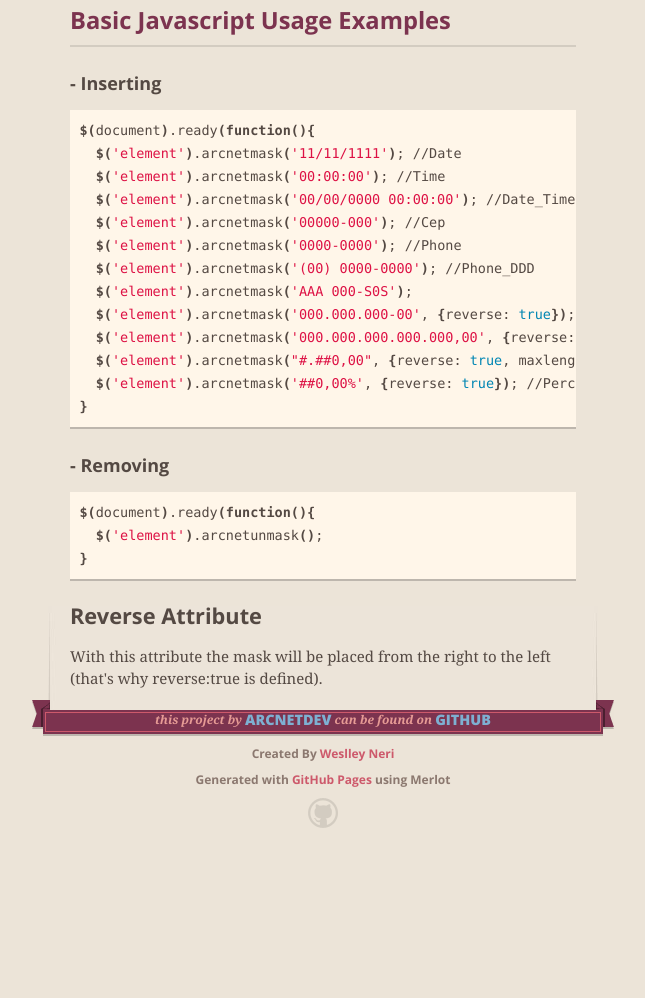
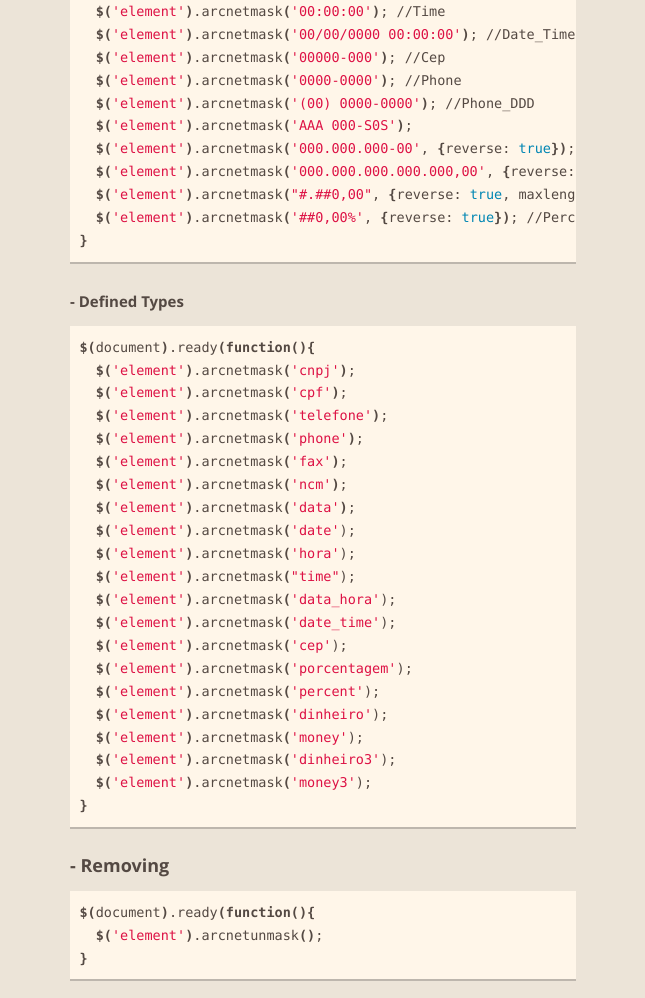
Before and after one commit to arcnetdev/Arcnet-Simple-Mask, a plain HTML site: page index.html in a window 1280 px wide. Shown: the part 3949-4947 px from the top of the page, without its empty margins (317-962 px from the left). Before the commit the page ends 4817 px from the top, so only its background shows below. Drawn offline with Linux system fonts and the light colour scheme.

Commit message:
some features in kjs insert

```diff
--- a/index.html
+++ b/index.html
@@ -67,8 +67,7 @@
                   <input type="text" name="field-name" data-inputmask="##-####-###" class="form-control"/>
                   <div class="highlight highlight-bash">
                   <pre>
-&lt;input <span class="nb">type</span><span class="o">=</span><span class="s2">"text"</span> data-inputmask<span class="o">=</span><span class="s2">"###-####-###"</span> /&gt;
-                  </pre>
+&lt;input <span class="nb">type</span><span class="o">=</span><span class="s2">"text"</span> data-inputmask<span class="o">=</span><span class="s2">"###-####-###"</span> /&gt;</pre>
                   </div>
               </div>
           </div>
@@ -80,8 +79,7 @@
                   <div class="highlight highlight-bash">
                       <pre>
 &lt;input <span class="nb">type</span><span class="o">=</span><span class="s2">"text"</span> data-inputmask<span class="o">=</span><span class="s2">"celular"</span> /&gt;
-&lt;input <span class="nb">type</span><span class="o">=</span><span class="s2">"text"</span> data-inputmask<span class="o">=</span><span class="s2">"cellphone"</span> /&gt;
-                      </pre>
+&lt;input <span class="nb">type</span><span class="o">=</span><span class="s2">"text"</span> data-inputmask<span class="o">=</span><span class="s2">"cellphone"</span> /&gt;</pre>
                   </div>
               </div>
           </div>
@@ -93,8 +91,7 @@
                   <input type="text" data-inputmask="cnpj" class="form-control"/>
                   <div class="highlight highlight-bash">
                       <pre>
-&lt;input <span class="nb">type</span><span class="o">=</span><span class="s2">"text"</span> data-inputmask<span class="o">=</span><span class="s2">"cnpj"</span>/&gt;
-                      </pre>
+&lt;input <span class="nb">type</span><span class="o">=</span><span class="s2">"text"</span> data-inputmask<span class="o">=</span><span class="s2">"cnpj"</span>/&gt;</pre>
                   </div>
               </div>
           </div>
@@ -105,8 +102,7 @@
                   <input type="text" data-inputmask="cpf" class="form-control"/>
                   <div class="highlight highlight-bash">
                       <pre>
-&lt;input <span class="nb">type</span><span class="o">=</span><span class="s2">"text"</span> data-inputmask<span class="o">=</span><span class="s2">"cpf"</span>/&gt;
-                      </pre>
+&lt;input <span class="nb">type</span><span class="o">=</span><span class="s2">"text"</span> data-inputmask<span class="o">=</span><span class="s2">"cpf"</span>/&gt;</pre>
                   </div>
               </div>
           </div>
@@ -118,8 +114,7 @@
                   <div class="highlight highlight-bash">
                       <pre>
 &lt;input <span class="nb">type</span><span class="o">=</span><span class="s2">"text"</span> data-inputmask<span class="o">=</span><span class="s2">"phone"</span>/&gt;
-&lt;input <span class="nb">type</span><span class="o">=</span><span class="s2">"text"</span> data-inputmask<span class="o">=</span><span class="s2">"telefone"</span>/&gt;
-                      </pre>
+&lt;input <span class="nb">type</span><span class="o">=</span><span class="s2">"text"</span> data-inputmask<span class="o">=</span><span class="s2">"telefone"</span>/&gt;</pre>
                   </div>
               </div>
           </div>
@@ -130,8 +125,7 @@
                   <input type="text" data-inputmask="fax" class="form-control"/>
                   <div class="highlight highlight-bash">
                       <pre>
-&lt;input <span class="nb">type</span><span class="o">=</span><span class="s2">"text"</span> data-inputmask<span class="o">=</span><span class="s2">"fax"</span>/&gt;
-                      </pre>
+&lt;input <span class="nb">type</span><span class="o">=</span><span class="s2">"text"</span> data-inputmask<span class="o">=</span><span class="s2">"fax"</span>/&gt;</pre>
                   </div>
               </div>
           </div>
@@ -142,8 +136,7 @@
                   <input type="text" data-inputmask="ncm" class="form-control"/>
                   <div class="highlight highlight-bash">
                       <pre>
-&lt;input <span class="nb">type</span><span class="o">=</span><span class="s2">"text"</span> data-inputmask<span class="o">=</span><span class="s2">"ncm"</span>/&gt;
-                      </pre>
+&lt;input <span class="nb">type</span><span class="o">=</span><span class="s2">"text"</span> data-inputmask<span class="o">=</span><span class="s2">"ncm"</span>/&gt;</pre>
                   </div>
               </div>
           </div>
@@ -156,8 +149,7 @@
                       <pre>
 &lt;input <span class="nb">type</span><span class="o">=</span><span class="s2">"text"</span> data-inputmask<span class="o">=</span><span class="s2">"dinheiro"</span>/&gt;
 &lt;input <span class="nb">type</span><span class="o">=</span><span class="s2">"text"</span> data-inputmask<span class="o">=</span><span class="s2">"money"</span>/&gt;
-<small>(Not real time typing)</small>
-                      </pre>
+<small>(Not real time typing)</small></pre>
                       </div>
                   </div>
               </div>
@@ -171,8 +163,7 @@
                       <pre>
 &lt;input <span class="nb">type</span><span class="o">=</span><span class="s2">"text"</span> data-inputmask<span class="o">=</span><span class="s2">"dinheiro3"</span>/&gt;
 &lt;input <span class="nb">type</span><span class="o">=</span><span class="s2">"text"</span> data-inputmask<span class="o">=</span><span class="s2">"money3"</span>/&gt;
-<small>(Real time typing)</small>
-                      </pre>
+<small>(Real time typing)</small></pre>
                       </div>
                   </div>
               </div>
@@ -185,8 +176,7 @@
                       <div class="highlight highlight-bash">
                       <pre>
 &lt;input <span class="nb">type</span><span class="o">=</span><span class="s2">"text"</span> data-inputmask<span class="o">=</span><span class="s2">"date"</span>/&gt;
-&lt;input <span class="nb">type</span><span class="o">=</span><span class="s2">"text"</span> data-inputmask<span class="o">=</span><span class="s2">"data"</span>/&gt;
-                      </pre>
+&lt;input <span class="nb">type</span><span class="o">=</span><span class="s2">"text"</span> data-inputmask<span class="o">=</span><span class="s2">"data"</span>/&gt;</pre>
                       </div>
                   </div>
               </div>
@@ -198,8 +188,7 @@
                       <div class="highlight highlight-bash">
                       <pre>
 &lt;input <span class="nb">type</span><span class="o">=</span><span class="s2">"text"</span> data-inputmask<span class="o">=</span><span class="s2">"time"</span>/&gt;
-&lt;input <span class="nb">type</span><span class="o">=</span><span class="s2">"text"</span> data-inputmask<span class="o">=</span><span class="s2">"tempo"</span>/&gt;
-                      </pre>
+&lt;input <span class="nb">type</span><span class="o">=</span><span class="s2">"text"</span> data-inputmask<span class="o">=</span><span class="s2">"tempo"</span>/&gt;</pre>
                       </div>
                   </div>
               </div>
@@ -211,8 +200,7 @@
                       <div class="highlight highlight-bash">
                       <pre>
 &lt;input <span class="nb">type</span><span class="o">=</span><span class="s2">"text"</span> data-inputmask<span class="o">=</span><span class="s2">"date_time"</span>/&gt;
-&lt;input <span class="nb">type</span><span class="o">=</span><span class="s2">"text"</span> data-inputmask<span class="o">=</span><span class="s2">"data_hora"</span>/&gt;
-                      </pre>
+&lt;input <span class="nb">type</span><span class="o">=</span><span class="s2">"text"</span> data-inputmask<span class="o">=</span><span class="s2">"data_hora"</span>/&gt;</pre>
                       </div>
                   </div>
               </div>
@@ -223,8 +211,7 @@
                       <input type="text" data-inputmask="cep" class="form-control"/>
                       <div class="highlight highlight-bash">
                       <pre>
-&lt;input <span class="nb">type</span><span class="o">=</span><span class="s2">"text"</span> data-inputmask<span class="o">=</span><span class="s2">"cep"</span>/&gt;
-                      </pre>
+&lt;input <span class="nb">type</span><span class="o">=</span><span class="s2">"text"</span> data-inputmask<span class="o">=</span><span class="s2">"cep"</span>/&gt;</pre>
                       </div>
                   </div>
               </div>
@@ -236,8 +223,7 @@
                       <div class="highlight highlight-bash">
                       <pre>
 &lt;input <span class="nb">type</span><span class="o">=</span><span class="s2">"text"</span> data-inputmask<span class="o">=</span><span class="s2">"percent"</span>/&gt;
-&lt;input <span class="nb">type</span><span class="o">=</span><span class="s2">"text"</span> data-inputmask<span class="o">=</span><span class="s2">"porcentagem"</span>/&gt;
-                      </pre>
+&lt;input <span class="nb">type</span><span class="o">=</span><span class="s2">"text"</span> data-inputmask<span class="o">=</span><span class="s2">"porcentagem"</span>/&gt;</pre>
                       </div>
                   </div>
               </div>
@@ -254,8 +240,7 @@
                       <pre>
 &lt;input <span class="nb">type</span><span class="o">=</span><span class="s2">"text"</span> data-inputmask-restrict<span class="o">=</span><span class="s2">"numbers"</span>/&gt;
 &lt;input <span class="nb">type</span><span class="o">=</span><span class="s2">"text"</span> data-inputmask-restrict<span class="o">=</span><span class="s2">"numeros"</span>/&gt;
-<small>Receives only numbers.</small>
-                      </pre>
+<small>Receives only numbers.</small></pre>
                       </div>
                   </div>
               </div>
@@ -268,8 +253,7 @@
                       <pre>
 &lt;input <span class="nb">type</span><span class="o">=</span><span class="s2">"text"</span> data-inputmask-restrict<span class="o">=</span><span class="s2">"letters"</span>/&gt;
 &lt;input <span class="nb">type</span><span class="o">=</span><span class="s2">"text"</span> data-inputmask-restrict<span class="o">=</span><span class="s2">"letras"</span>/&gt;
-<small>Receives only letters.</small>
-                      </pre>
+<small>Receives only letters.</small></pre>
                       </div>
                   </div>
               </div>
@@ -282,8 +266,7 @@
                       <pre>
 &lt;input <span class="nb">type</span><span class="o">=</span><span class="s2">"text"</span> data-inputmask-restrict<span class="o">=</span><span class="s2">"alphanumeric"</span>/&gt;
 &lt;input <span class="nb">type</span><span class="o">=</span><span class="s2">"text"</span> data-inputmask-restrict<span class="o">=</span><span class="s2">"alfanumerico"</span>/&gt;
-<small>Receives only alphanumeric.</small>
-                      </pre>
+<small>Receives only alphanumeric.</small></pre>
                       </div>
                   </div>
               </div>
@@ -295,13 +278,24 @@
                       <div class="highlight highlight-bash">
                       <pre>
 &lt;input <span class="nb">type</span><span class="o">=</span><span class="s2">"text"</span> data-inputmask-restrictwords<span class="o">=</span><span class="s2">"qwerty"</span>/&gt;
-<small>Restricts the words in the parameter.</small>
-                      </pre>
+<small>Restricts the words in the parameter.</small></pre>
                       </div>
                   </div>
               </div>
 
         </form>
+
+
+<div class="highlight highlight-bash"><pre><span class="k">$(</span>document<span class="k">)</span>.ready<span class="o">(</span><span class="k">function</span><span class="o">(){</span>
+  <span class="k">$(</span><span class="s1">'element'</span><span class="k">)</span>.arcnetmaskrestricts<span class="o">(</span><span class="s1">'numbers'</span><span class="o">)</span><span class="p">;</span>
+  <span class="k">$(</span><span class="s1">'element'</span><span class="k">)</span>.arcnetmaskrestricts<span class="o">(</span><span class="s1">'numeros'</span><span class="o">)</span><span class="p">;</span>
+  <span class="k">$(</span><span class="s1">'element'</span><span class="k">)</span>.arcnetmaskrestricts<span class="o">(</span><span class="s1">'letters'</span><span class="o">)</span><span class="p">;</span>
+  <span class="k">$(</span><span class="s1">'element'</span><span class="k">)</span>.arcnetmaskrestricts<span class="o">(</span><span class="s1">'letras'</span><span class="o">)</span><span class="p">;</span>
+  <span class="k">$(</span><span class="s1">'element'</span><span class="k">)</span>.arcnetmaskrestricts<span class="o">(</span><span class="s1">'alphanumeric'</span><span class="o">)</span><span class="p">;</span>
+  <span class="k">$(</span><span class="s1">'element'</span><span class="k">)</span>.arcnetmaskrestricts<span class="o">(</span><span class="s1">'alfanumerico'</span><span class="o">)</span><span class="p">;</span>
+  <span class="k">$(</span><span class="s1">'element'</span><span class="k">)</span>.arcnetmaskrestricts<span class="o">(</span><span class="s1">'restrictWords', "words"</span><span class="o">)</span><span class="p">;</span>
+<span class="o">}</span>
+</pre></div>
 <h2>
 <a name="compatibility" class="anchor" href="#compatibility"><span class="octicon octicon-link"></span></a>Compatibility</h2>
 
@@ -315,7 +309,6 @@
 <li>Opera 8+ (Win, Mac, Linux, Android, iPhone).</li>
 </ul><h2>
 <a name="basic-usage-examples" class="anchor" href="#basic-usage-examples"><span class="octicon octicon-link"></span></a>Basic Javascript Usage Examples</h2>
-
         <h3>
             <label style="font-size: 18px;">- Inserting</label>
         </h3>
@@ -331,6 +324,31 @@
   <span class="k">$(</span><span class="s1">'element'</span><span class="k">)</span>.arcnetmask<span class="o">(</span><span class="s1">'000.000.000.000.000,00'</span>, <span class="o">{</span>reverse: <span class="nb">true</span><span class="o">})</span><span class="p">;</span> //Money
   <span class="k">$(</span><span class="s1">'element'</span><span class="k">)</span>.arcnetmask<span class="o">(</span><span class="s2">"#.##0,00"</span>, <span class="o">{</span>reverse: <span class="nb">true</span>, maxlength: <span class="nb">false</span><span class="o">})</span><span class="p">;</span> //Money
   <span class="k">$(</span><span class="s1">'element'</span><span class="k">)</span>.arcnetmask<span class="o">(</span><span class="s1">'##0,00%'</span>, <span class="o">{</span>reverse: <span class="nb">true</span><span class="o">})</span><span class="p">;</span> //Percent
+<span class="o">}</span>
+</pre></div>
+        <h3>
+            <label style="font-size: 15px;">- Defined Types</label>
+        </h3>
+<div class="highlight highlight-bash"><pre><span class="k">$(</span>document<span class="k">)</span>.ready<span class="o">(</span><span class="k">function</span><span class="o">(){</span>
+  <span class="k">$(</span><span class="s1">'element'</span><span class="k">)</span>.arcnetmask<span class="o">(</span><span class="s1">'cnpj'</span><span class="o">)</span><span class="p">;</span>
+  <span class="k">$(</span><span class="s1">'element'</span><span class="k">)</span>.arcnetmask<span class="o">(</span><span class="s1">'cpf'</span><span class="o">)</span><span class="p">;</span>
+  <span class="k">$(</span><span class="s1">'element'</span><span class="k">)</span>.arcnetmask<span class="o">(</span><span class="s1">'telefone'</span><span class="o">)</span><span class="p">;</span>
+  <span class="k">$(</span><span class="s1">'element'</span><span class="k">)</span>.arcnetmask<span class="o">(</span><span class="s1">'phone'</span><span class="o">)</span><span class="p">;</span>
+  <span class="k">$(</span><span class="s1">'element'</span><span class="k">)</span>.arcnetmask<span class="o">(</span><span class="s1">'fax'</span><span class="o">)</span><span class="p">;</span>
+  <span class="k">$(</span><span class="s1">'element'</span><span class="k">)</span>.arcnetmask<span class="o">(</span><span class="s1">'ncm'</span><span class="o">)</span><span class="p">;</span>
+  <span class="k">$(</span><span class="s1">'element'</span><span class="k">)</span>.arcnetmask<span class="o">(</span><span class="s1">'data'</span><span class="o">)</span><span class="p">;</span>
+  <span class="k">$(</span><span class="s1">'element'</span><span class="k">)</span>.arcnetmask<span class="o">(</span><span class="s1">'date'</span>)</span><span class="p">;</span>
+  <span class="k">$(</span><span class="s1">'element'</span><span class="k">)</span>.arcnetmask<span class="o">(</span><span class="s1">'hora'</span>)</span><span class="p">;</span>
+  <span class="k">$(</span><span class="s1">'element'</span><span class="k">)</span>.arcnetmask<span class="o">(</span><span class="s2">"time"</span>)</span><span class="p">;</span>
+  <span class="k">$(</span><span class="s1">'element'</span><span class="k">)</span>.arcnetmask<span class="o">(</span><span class="s1">'data_hora'</span>)</span><span class="p">;</span>
+  <span class="k">$(</span><span class="s1">'element'</span><span class="k">)</span>.arcnetmask<span class="o">(</span><span class="s1">'date_time'</span>)</span><span class="p">;</span>
+  <span class="k">$(</span><span class="s1">'element'</span><span class="k">)</span>.arcnetmask<span class="o">(</span><span class="s1">'cep'</span>)</span><span class="p">;</span>
+  <span class="k">$(</span><span class="s1">'element'</span><span class="k">)</span>.arcnetmask<span class="o">(</span><span class="s1">'porcentagem'</span>)</span><span class="p">;</span>
+  <span class="k">$(</span><span class="s1">'element'</span><span class="k">)</span>.arcnetmask<span class="o">(</span><span class="s1">'percent'</span>)</span><span class="p">;</span>
+  <span class="k">$(</span><span class="s1">'element'</span><span class="k">)</span>.arcnetmask<span class="o">(</span><span class="s1">'dinheiro'</span>)</span><span class="p">;</span>
+  <span class="k">$(</span><span class="s1">'element'</span><span class="k">)</span>.arcnetmask<span class="o">(</span><span class="s1">'money'</span>)</span><span class="p">;</span>
+  <span class="k">$(</span><span class="s1">'element'</span><span class="k">)</span>.arcnetmask<span class="o">(</span><span class="s1">'dinheiro3'</span>)</span><span class="p">;</span>
+  <span class="k">$(</span><span class="s1">'element'</span><span class="k">)</span>.arcnetmask<span class="o">(</span><span class="s1">'money3'</span>)</span><span class="p">;</span>
 <span class="o">}</span>
 </pre></div>
 
```
